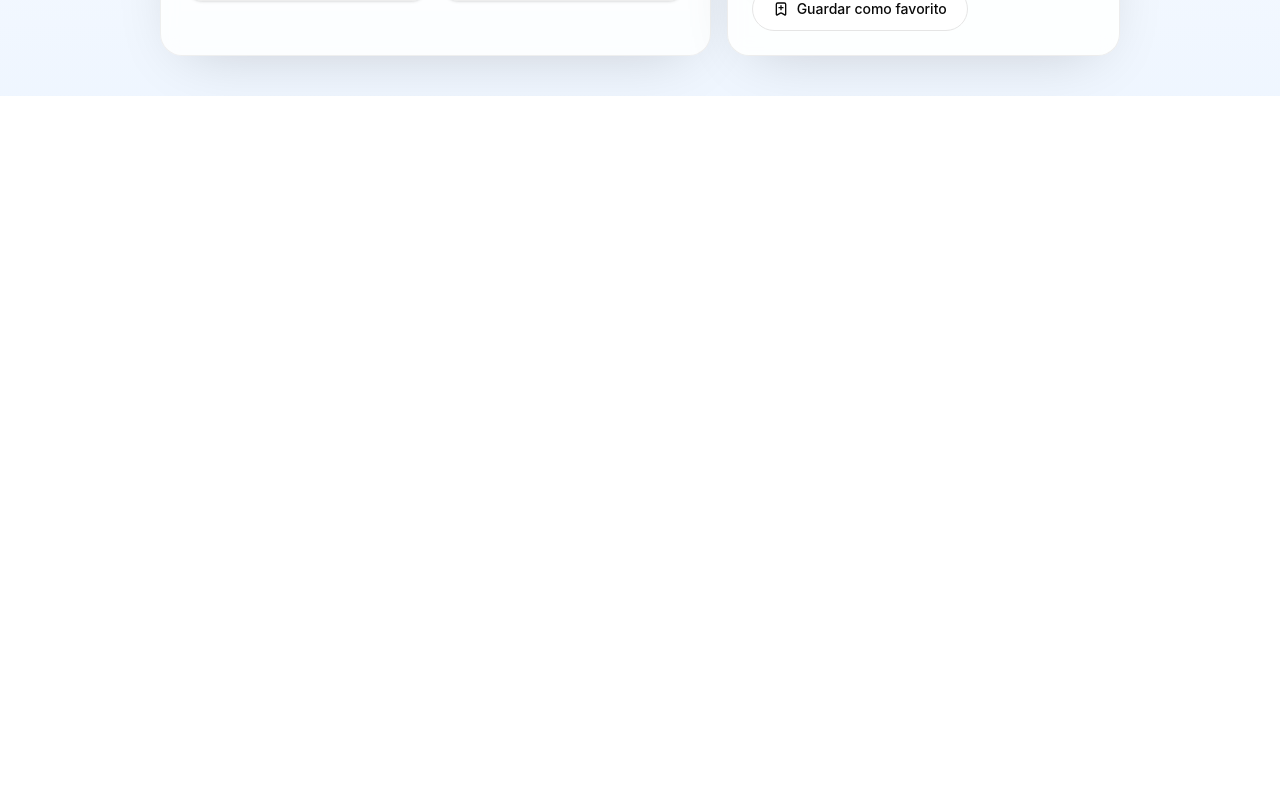
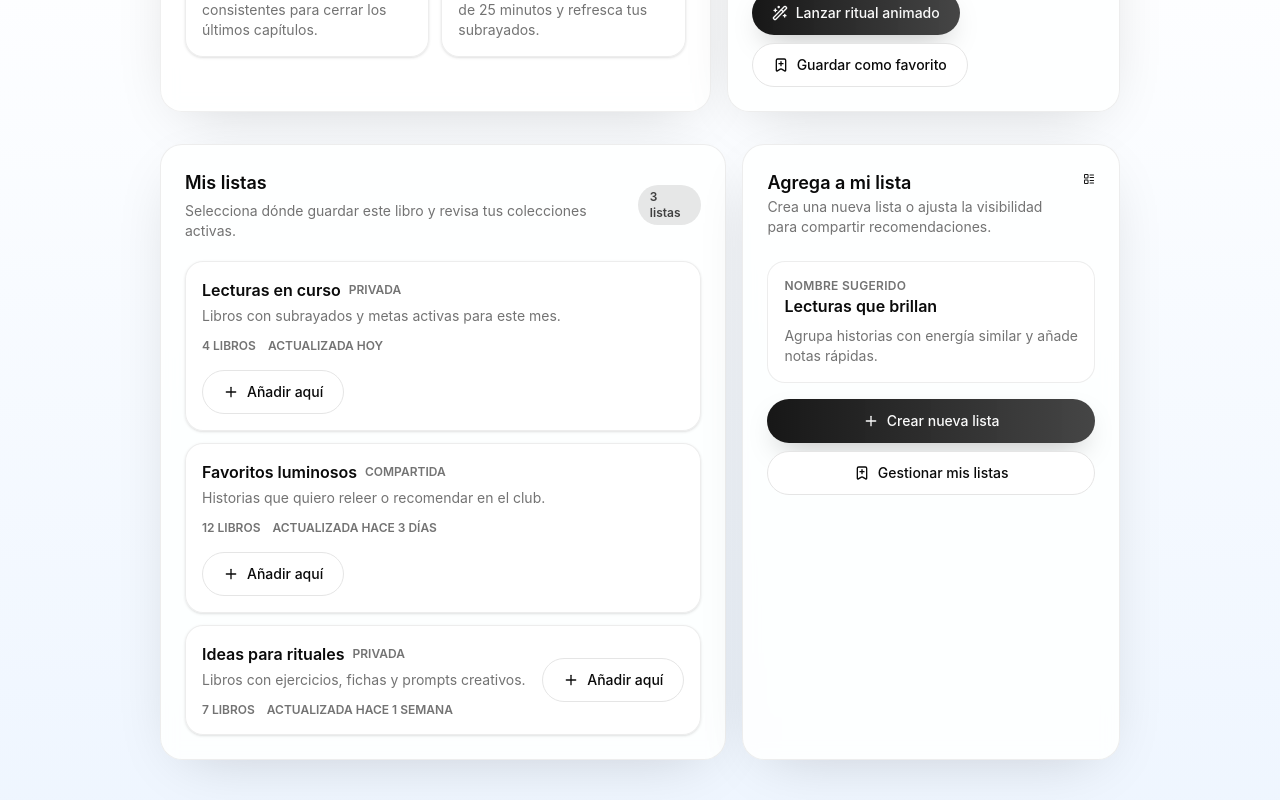
Before and after one commit to ixyzdev/through-our-eyes, a Next.js app: page /library/book-1 in a window 1280 px wide. Shown: the part 1097-1897 px from the top of the page. Before the commit the page ends 1193 px from the top, so only its background shows below. Built offline with nearby package versions, Linux system fonts and the light colour scheme.

Commit message:
Enhance book detail lists

```diff
--- a/src/app/library/[id]/page.tsx
+++ b/src/app/library/[id]/page.tsx
@@ -6,6 +6,9 @@ import {
   BookOpen,
   BookmarkPlus,
   Clock3,
+  LayoutList,
+  ListPlus,
+  Plus,
   Sparkles,
   Tag,
   Wand2
@@ -20,6 +23,7 @@ import {
   type Book,
   type BookStatus
 } from '@/lib/books'
+import { fetchUserLists } from '@/lib/lists'
 
 export const dynamic = 'force-dynamic'
 
@@ -76,6 +80,7 @@ export default async function BookDetailPage({
 }) {
   const { id } = await params
   const book = await fetchBookById(id)
+  const lists = await fetchUserLists()
 
   if (!book) {
     notFound()
@@ -227,6 +232,10 @@ export default async function BookDetailPage({
                   <BookmarkPlus className="h-4 w-4" />
                   Añadir a ritual
                 </Button>
+                <Button variant="secondary" className="gap-2">
+                  <ListPlus className="h-4 w-4" />
+                  Añadir a mi lista
+                </Button>
               </div>
             </div>
           </div>
@@ -356,6 +365,85 @@ export default async function BookDetailPage({
             </div>
           </Card>
         </div>
+
+        <div className="grid gap-4 lg:grid-cols-[1.5fr_1fr]">
+          <Card className="border-border/70 bg-card/90 p-6">
+            <div className="flex items-center justify-between gap-4">
+              <div className="space-y-1">
+                <p className="text-lg font-semibold">Mis listas</p>
+                <p className="text-muted-foreground text-sm">
+                  Selecciona dónde guardar este libro y revisa tus colecciones
+                  activas.
+                </p>
+              </div>
+              <span className="text-primary/80 rounded-full bg-primary/10 px-3 py-1 text-xs font-semibold">
+                {lists.length} listas
+              </span>
+            </div>
+            <div className="mt-5 grid gap-3">
+              {lists.map((list) => (
+                <div
+                  key={list.id}
+                  className="border-border/70 bg-background/60 flex flex-wrap items-center justify-between gap-4 rounded-2xl border p-4 shadow-sm"
+                >
+                  <div>
+                    <div className="flex flex-wrap items-center gap-2">
+                      <p className="text-base font-semibold">{list.name}</p>
+                      <span className="text-muted-foreground text-xs font-semibold uppercase">
+                        {list.visibility}
+                      </span>
+                    </div>
+                    <p className="text-muted-foreground mt-1 text-sm">
+                      {list.description}
+                    </p>
+                    <div className="text-muted-foreground mt-3 flex flex-wrap gap-3 text-xs font-semibold uppercase">
+                      <span>{list.bookCount} libros</span>
+                      <span>{list.updatedAt}</span>
+                    </div>
+                  </div>
+                  <Button variant="outline" className="gap-2">
+                    <Plus className="h-4 w-4" />
+                    Añadir aquí
+                  </Button>
+                </div>
+              ))}
+            </div>
+          </Card>
+
+          <Card className="border-border/70 bg-card/90 p-6">
+            <div className="flex items-start justify-between gap-3">
+              <div>
+                <p className="text-lg font-semibold">Agrega a mi lista</p>
+                <p className="text-muted-foreground text-sm">
+                  Crea una nueva lista o ajusta la visibilidad para compartir
+                  recomendaciones.
+                </p>
+              </div>
+              <LayoutList className="text-primary h-5 w-5" />
+            </div>
+            <div className="mt-6 space-y-4">
+              <div className="border-border/70 bg-background/60 rounded-2xl border p-4">
+                <p className="text-muted-foreground text-xs font-semibold tracking-wide uppercase">
+                  Nombre sugerido
+                </p>
+                <p className="text-base font-semibold">Lecturas que brillan</p>
+                <p className="text-muted-foreground mt-2 text-sm">
+                  Agrupa historias con energía similar y añade notas rápidas.
+                </p>
+              </div>
+              <div className="flex flex-col gap-2">
+                <Button className="gap-2">
+                  <Plus className="h-4 w-4" />
+                  Crear nueva lista
+                </Button>
+                <Button variant="outline" className="gap-2">
+                  <BookmarkPlus className="h-4 w-4" />
+                  Gestionar mis listas
+                </Button>
+              </div>
+            </div>
+          </Card>
+        </div>
       </div>
     </div>
   )
--- /dev/null
+++ b/src/lib/lists.ts
@@ -0,0 +1,42 @@
+export type ListVisibility = 'privada' | 'compartida'
+
+export interface UserList {
+  id: string
+  name: string
+  description: string
+  bookCount: number
+  updatedAt: string
+  visibility: ListVisibility
+}
+
+const listsMock: UserList[] = [
+  {
+    id: 'list-1',
+    name: 'Lecturas en curso',
+    description: 'Libros con subrayados y metas activas para este mes.',
+    bookCount: 4,
+    updatedAt: 'Actualizada hoy',
+    visibility: 'privada'
+  },
+  {
+    id: 'list-2',
+    name: 'Favoritos luminosos',
+    description: 'Historias que quiero releer o recomendar en el club.',
+    bookCount: 12,
+    updatedAt: 'Actualizada hace 3 días',
+    visibility: 'compartida'
+  },
+  {
+    id: 'list-3',
+    name: 'Ideas para rituales',
+    description: 'Libros con ejercicios, fichas y prompts creativos.',
+    bookCount: 7,
+    updatedAt: 'Actualizada hace 1 semana',
+    visibility: 'privada'
+  }
+]
+
+export async function fetchUserLists(): Promise<UserList[]> {
+  await new Promise((resolve) => setTimeout(resolve, 350))
+  return JSON.parse(JSON.stringify(listsMock))
+}
```
